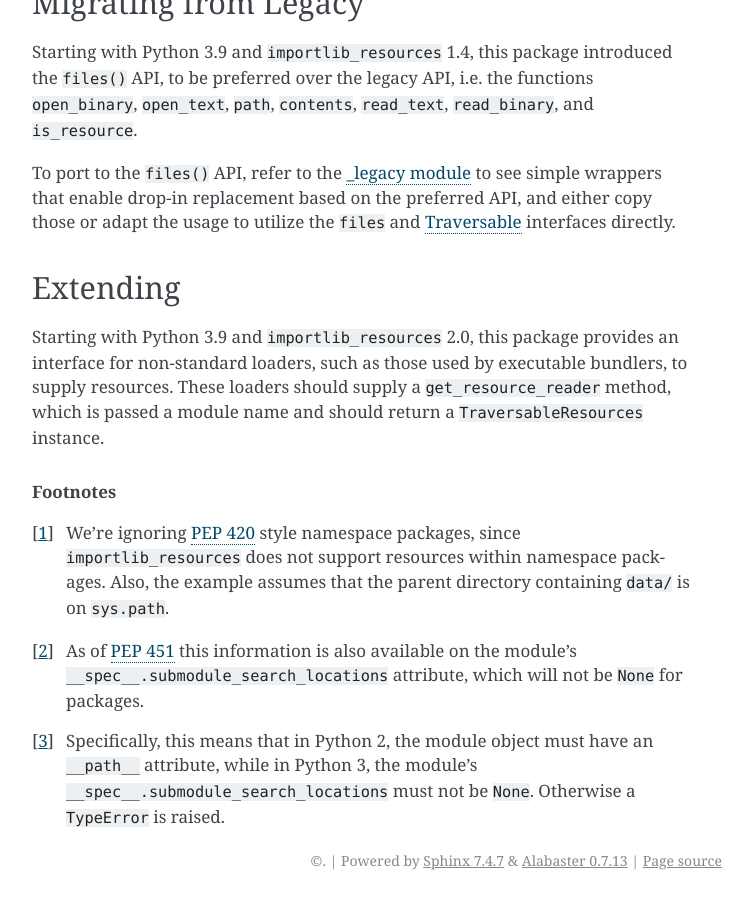
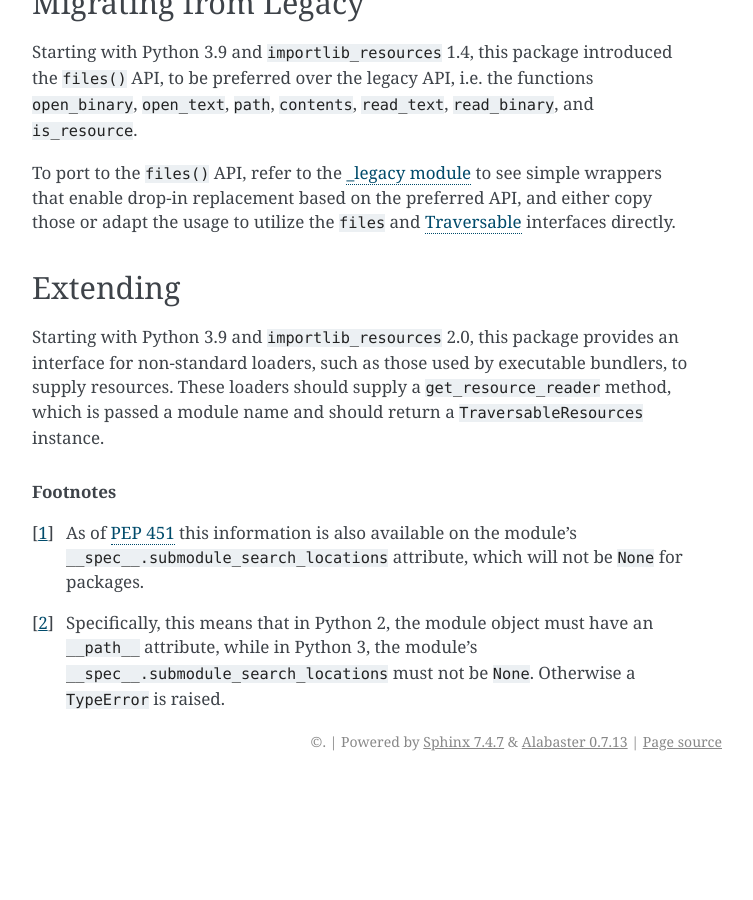
Before and after one commit to python/importlib_resources, a Sphinx documentation site: the page built from docs/using.rst, in a window 1280 px wide and 900 px high, scrolled down 3429 px. Shown: the whole window, without its empty margins (388-1141 px from the left). Built offline with Sphinx 7.4.7, drawn with Linux system fonts in a browser that asks for light colours; after the commit the page ends 4210 px from its top, so only the background shows below that; some of the changed text lies outside the part shown.

Commit message:
Removed footnote stating that PEP 420 namespace packages are ignored

```diff
--- a/docs/using.rst
+++ b/docs/using.rst
@@ -192,18 +192,12 @@ should return a ``TraversableResources`` instance.
 
 .. rubric:: Footnotes
 
-.. [#fn1] We're ignoring `PEP 420
-          <https://www.python.org/dev/peps/pep-0420/>`_ style namespace
-          packages, since ``importlib_resources`` does not support resources
-          within namespace packages.  Also, the example assumes that the
-          parent directory containing ``data/`` is on ``sys.path``.
-
-.. [#fn2] As of `PEP 451 <https://www.python.org/dev/peps/pep-0451/>`_ this
+.. [#fn1] As of `PEP 451 <https://www.python.org/dev/peps/pep-0451/>`_ this
           information is also available on the module's
           ``__spec__.submodule_search_locations`` attribute, which will not be
           ``None`` for packages.
 
-.. [#fn3] Specifically, this means that in Python 2, the module object must
+.. [#fn2] Specifically, this means that in Python 2, the module object must
           have an ``__path__`` attribute, while in Python 3, the module's
           ``__spec__.submodule_search_locations`` must not be ``None``.
           Otherwise a ``TypeError`` is raised.
```
Also changed, not shown: other parts of docs/using.rst (+3 -3 lines).
